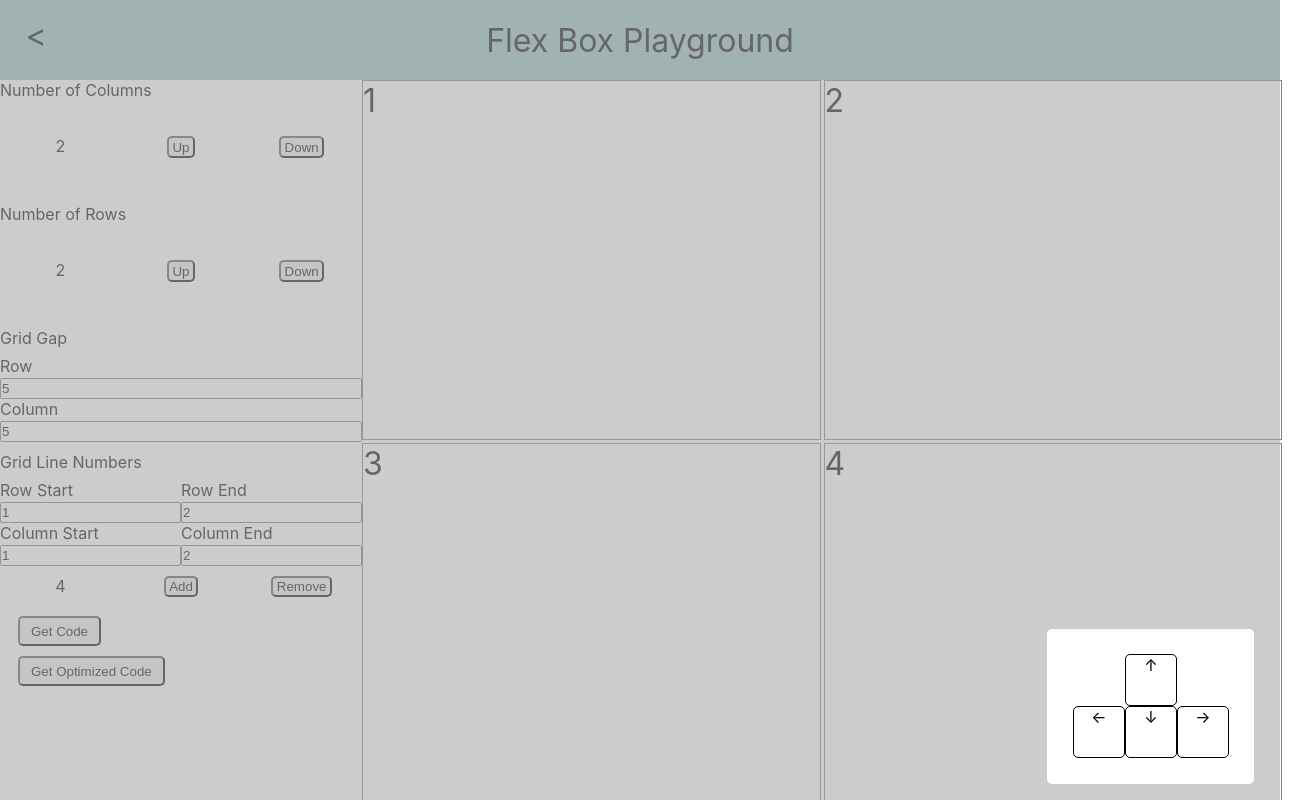
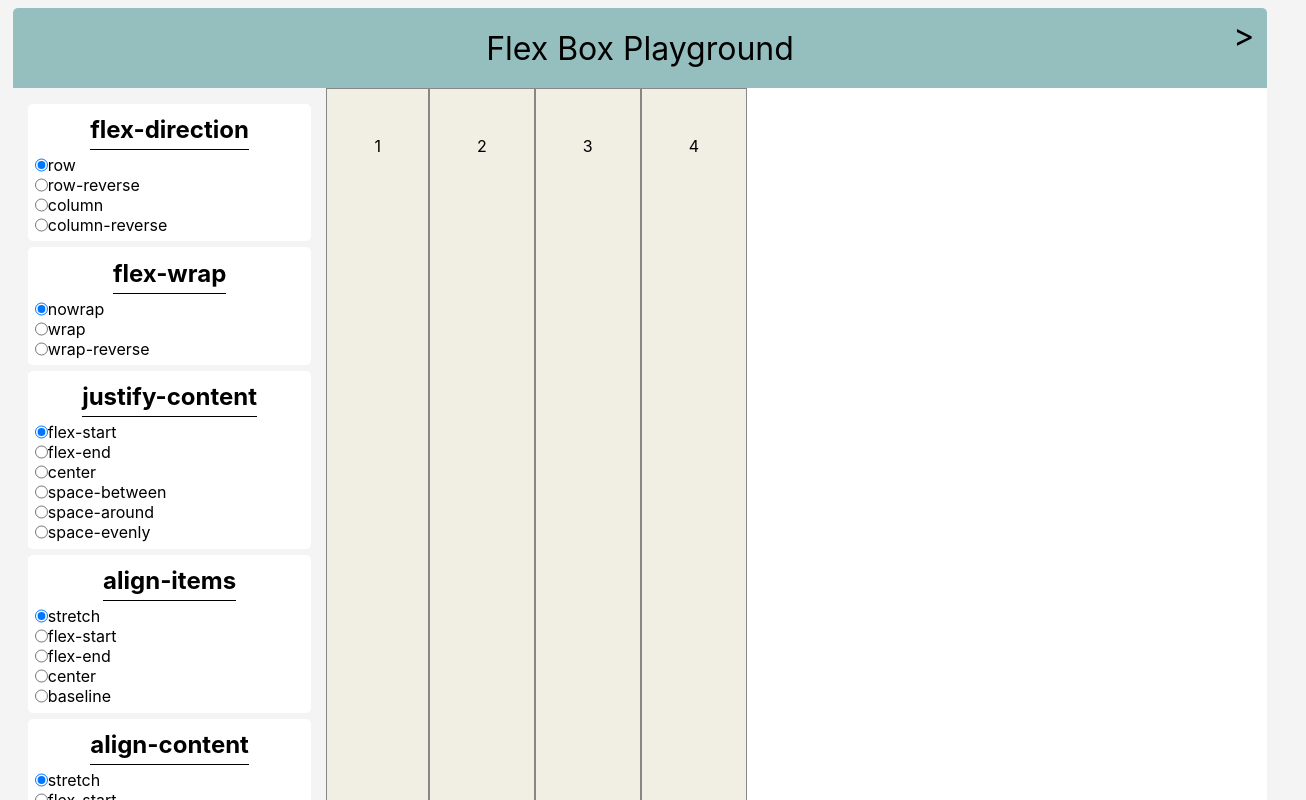
Before and after one commit to timbiles/flex-box, a React (Create React App) app: page / in a window 1280 px wide. Shown: the top 800 px of the page, 1306 px wide, since content can reach past the window. Built offline with nearby package versions, Linux system fonts and the light colour scheme.

Commit message:
adding styles

```diff
--- a/src/App.js
+++ b/src/App.js
@@ -1,6 +1,6 @@
 import React, { Component } from 'react';
 import { Header } from './styles/flex';
-import { Arrow } from './styles/home';
+import { Arrow, Main } from './styles/home';
 
 import Properties from './Components/properties';
 import Grid from './Components/grid';
@@ -8,30 +8,40 @@ import './App.scss';
 
 class App extends Component {
   state = {
-    flex: false,
+    flex: true,
     title: 'Flex Box Playground'
   };
   render() {
     const { flex, title } = this.state;
     return (
-      <>
+      <Main>
         <Header>{title}</Header>
         {flex ? (
           <>
-            <Arrow primary onClick={() => this.setState({ flex: !flex, title: 'Grid Playground' })}>
+            <Arrow
+              primary
+              onClick={() =>
+                this.setState({ flex: !flex, title: 'Grid Playground' })
+              }
+            >
               >
             </Arrow>
-              <Properties />
+            <Properties />
           </>
         ) : (
           <>
-            <Arrow secondary onClick={() => this.setState({ flex: !flex, title: 'Flex Box Playground' })}>
+            <Arrow
+              secondary
+              onClick={() =>
+                this.setState({ flex: !flex, title: 'Flex Box Playground' })
+              }
+            >
               {`<`}
             </Arrow>
             <Grid />
           </>
         )}
-      </>
+      </Main>
     );
   }
 }
--- a/src/App.scss
+++ b/src/App.scss
@@ -5,6 +5,10 @@
 
 .App {
   text-align: center;
+}
+
+*::selection {
+  background: #B2675E;
 }
 
 .App-header {
@@ -23,5 +27,5 @@
 }
 
 .color {
-  color: #555555;
+  color: #f1eee4;
 }
--- a/src/Components/arrows.js
+++ b/src/Components/arrows.js
@@ -1,5 +1,5 @@
 import React from 'react';
-import { Container, Box } from '../styles/gridStyles';
+import { Container, Box, Text } from '../styles/gridStyles';
 import { Modal } from '../styles/modal';
 
 const arrows = props => {
@@ -9,6 +9,9 @@ const arrows = props => {
       display={props.display ? 'block' : 'none'}
       onClick={e => props.handleClose(e, 'arrowModal', 'arrowDisplay')}
     >
+      <Text type>
+          Click on a box to move it around with the arrow keys!
+      </Text>
       <Container third>
         <Box main> ↑ </Box>
         <Box secondary> ← </Box>
--- a/src/Components/grid.js
+++ b/src/Components/grid.js
@@ -1,5 +1,5 @@
 import React, { Component } from 'react';
-import { Grid, SideNav, Main, Container, Input } from '../styles/gridStyles';
+import { Grid, SideNav, Main, Container, P } from '../styles/gridStyles';
 import { Btn } from '../styles/flex';
 import { Modal, Section, Pre } from '../styles/modal';
 import Loop from './loop';
@@ -27,52 +27,49 @@ class grid extends Component {
   };
 
   keyPress = e => {
-    const {colStart, colEnd, rowStart, rowEnd, shift} = this.state
-    // console.log(e.key)
+    const { colStart, colEnd, rowStart, rowEnd, shift } = this.state;
 
-    if(e.key === 'Shift') {
-        this.setState({shift: true})
-    } else if(e.key === 'ArrowLeft' && !shift && colStart >1){
-        this.setState({colStart: colStart -1, colEnd: colEnd -1})
-    } else if(e.key === 'ArrowRight' && !shift){
-        this.setState({colStart: colStart +1, colEnd: colEnd + 1})
-    } else if(e.key === 'ArrowUp' && !shift && rowStart >1){
-        this.setState({rowStart: rowStart -1, rowEnd: rowEnd - 1})
-    } else if(e.key === 'ArrowDown' && !shift){
-        this.setState({rowStart: rowStart +1, rowEnd: rowEnd +1})
-    } else if(e.key === 'ArrowRight' && shift){
-        this.setState({colEnd: colEnd +1})
-    } else if(e.key === 'ArrowLeft' && shift && colEnd > colStart+1){
-        this.setState({colEnd: colEnd -1})
-    } else if(e.key === 'ArrowLeft' && shift && colEnd <= colStart+1){
-        this.setState({colStart: colStart -1})
-    } else if(e.key === 'ArrowDown' && shift){
-        this.setState({rowEnd: rowEnd +1})
-    } else if(e.key === 'ArrowUp' && shift && rowEnd > rowStart+1){
-        this.setState({rowEnd: rowEnd -1})
-    } else if(e.key === 'ArrowUp' && shift && rowEnd <= rowStart+1){
-        this.setState({rowStart: rowStart -1})
+    if (e.key === 'Shift') {
+      this.setState({ shift: true });
+    } else if (e.key === 'ArrowLeft' && !shift && colStart > 1) {
+      this.setState({ colStart: colStart - 1, colEnd: colEnd - 1 });
+    } else if (e.key === 'ArrowRight' && !shift) {
+      this.setState({ colStart: colStart + 1, colEnd: colEnd + 1 });
+    } else if (e.key === 'ArrowUp' && !shift && rowStart > 1) {
+      this.setState({ rowStart: rowStart - 1, rowEnd: rowEnd - 1 });
+    } else if (e.key === 'ArrowDown' && !shift) {
+      this.setState({ rowStart: rowStart + 1, rowEnd: rowEnd + 1 });
+    } else if (e.key === 'ArrowRight' && shift) {
+      this.setState({ colEnd: colEnd + 1 });
+    } else if (e.key === 'ArrowLeft' && shift && colEnd > colStart + 1) {
+      this.setState({ colEnd: colEnd - 1 });
+    } else if (e.key === 'ArrowLeft' && shift && colEnd <= colStart + 1) {
+      this.setState({ colStart: colStart - 1 });
+    } else if (e.key === 'ArrowDown' && shift) {
+      this.setState({ rowEnd: rowEnd + 1 });
+    } else if (e.key === 'ArrowUp' && shift && rowEnd > rowStart + 1) {
+      this.setState({ rowEnd: rowEnd - 1 });
+    } else if (e.key === 'ArrowUp' && shift && rowEnd <= rowStart + 1) {
+      this.setState({ rowStart: rowStart - 1 });
     }
-}
+  };
 
-keyUp = e => {
-    e.key === 'Shift' && this.setState({shift: false})
-}
+  keyUp = e => {
+    e.key === 'Shift' && this.setState({ shift: false });
+  };
 
   handleClick = e => {
     const { columns, num } = this.state;
     let temp = +e.target.id + 1;
     let c = columns.split(' ').length;
     let count = 1;
-    console.log(e.target.id)
-    console.log(this.state.num)
+
     while (temp > c) {
       temp -= c;
       count++;
     }
 
-    if(e.target.id != num) {
-      console.log('hit 1')
+    if (e.target.id != num) {
       this.setState({
         num: +e.target.id,
         colStart: temp,
@@ -80,10 +77,8 @@ keyUp = e => {
         colEnd: temp + 1,
         rowEnd: count + 1,
         boxShadow: true
-      }, () => console.log('hit 2'));
+      });
     }
-
-
   };
 
   edit = value => {
@@ -97,7 +92,7 @@ keyUp = e => {
     this.setState({ [value]: arr.join(' ') });
   };
 
-handleClose = (e, f, g) => {
+  handleClose = (e, f, g) => {
     if (e.target.id === f) {
       this.setState({ [g]: false });
     }
@@ -140,15 +135,15 @@ handleClose = (e, f, g) => {
         : f;
     return (
       <Container>
-        {e}
+        <P>{e}</P>
         {g.includes('Gap') ? (
-          <Input
+          <input
             defaultValue={newVal}
             type="number"
             onChange={e => this.setState({ [g]: e.target.value + 'px' })}
           />
         ) : (
-          <Input
+          <input
             value={newVal}
             type="number"
             onChange={e => {
@@ -206,22 +201,24 @@ handleClose = (e, f, g) => {
         <Grid>
           <SideNav>
             <Container>
-              Number of Columns
+              <h3>Number of Columns</h3>
               {this.buttons(columnCount, 'columnCount', 'columns')}
             </Container>
             <Container>
-              Number of Rows
+              <h3>Number of Rows</h3>
               {this.buttons(rowCount, 'rowCount', 'rows')}
             </Container>
             <Container>
-              Grid Gap
+             <h3>Grid gap</h3>
               <Container>
-                {this.inputs('Row', 5, 'rowGap')}
-                {this.inputs('Column', 5, 'columnGap')}
+                <Container secondary>
+                  {this.inputs('Row', 5, 'rowGap')}
+                  {this.inputs('Column', 5, 'columnGap')}
+                </Container>
               </Container>
             </Container>
             <Container>
-              Grid Line Numbers
+              <h3>Grid Line Numbers</h3>
               <Container>
                 <Container secondary>
                   {this.inputs('Row Start', rowStart, 'rowStart')}
--- a/src/Components/properties.js
+++ b/src/Components/properties.js
@@ -68,15 +68,10 @@ class properties extends Component {
       <>
         <Container main>
           <Container primary>
-            <Container fourth>
               {this.map(direction, 'direction')}
               {this.map(wrap, 'wrap')}
-            </Container>
-            <Container fourth>
               {this.map(justifyContent, 'justifyContent')}
               {this.map(alignItems, 'alignItems')}
-            </Container>
-            <Container fourth>
             {this.map(alignContent, 'alignContent')}
             <Container secondary>
             <h2>Quantity</h2>
@@ -104,7 +99,6 @@ class properties extends Component {
               >
                 +
               </Btn>
-            </Container>
             </Container>
             </Container>
 
--- a/src/styles/flex.js
+++ b/src/styles/flex.js
@@ -5,8 +5,10 @@ export const Header = styled.div`
   justify-content: center;
   align-items: center;
   height: 10vh;
+  width: 98vw;
   background: #94bfbe;
   font-size: 2em;
+  border-radius: 5px 5px 0 0;
 `;
 
 export const Container = styled.div`
@@ -22,7 +24,10 @@ export const Container = styled.div`
 ${props =>
   props.main &&
   css`
-    min-height: 90vh;
+    /* max-height: 88vh; */
+    max-width: 98vw;
+    /* background: #fff; */
+    border-radius: 0 0 5px 5px;
   `}
   ${props =>
     props.primary &&
@@ -30,13 +35,18 @@ ${props =>
       flex-direction: column;
       justify-content: flex-start;
       flex: 1;
-      border-right: 1px solid grey;
+      margin-top: 1%;
     `}
   ${props =>
     props.secondary &&
     css`
       flex-direction: column;
       justify-content: flex-start;
+    background: #fff;
+    border-radius: 5px;
+    padding: 2%;
+      margin: 1% 5%;
+      height: max-content;
     `}
     ${props =>
       props.third &&
@@ -44,17 +54,12 @@ ${props =>
         justify-content: center;
         margin-top: 2%;
       `}
-      ${props =>
-        props.fourth &&
-        css`
-          flex-direction: row;
-          justify-content: space-around;
-        `}
 `;
 
 export const Flex = styled.div`
   display: flex;
   flex: 3;
+  background: #fff;
   flex-direction: ${props => props.direction};
   flex-wrap: ${props => props.wrap};
   justify-content: ${props => props.justifyContent};
@@ -68,8 +73,10 @@ export const P = styled.p`
   ${props =>
     props.main &&
     css`
-      box-shadow: 2px 4px 9px -1px #000;
-      background: #f4f4f4;
+      /* box-shadow: 4px 4px 9px -4px #000; */
+      /* box-shadow: 0 2px 9px #000; */
+      border: 1.5px solid #878787;
+      background: #f1eee4;
       padding: 5%;
       width: ${props => props.width};
       height: ${props => props.height};
--- a/src/styles/gridStyles.js
+++ b/src/styles/gridStyles.js
@@ -1,8 +1,12 @@
 import styled, { css, keyframes } from 'styled-components';
 
 export const Grid = styled.div`
-    display: grid;
-    grid-template-columns: 1fr 3fr;
+  display: grid;
+  grid-template-columns: 1fr 3fr;
+  width: 98vw;
+  max-height: 88vh;
+  background: #fff;
+  border-radius: 0 0 5px 5px;
 }
 `;
 
@@ -14,7 +18,8 @@ export const SideNav = styled.div`
 `;
 
 export const Main = styled.div`
-  height: 90vh;
+  height: 88vh;
+  max-width: 73.35vw;
   display: grid;
   grid-template-columns: ${props =>
     props.columns ? props.columns : '1fr 1fr'};
@@ -42,13 +47,13 @@ export const Container = styled.div`
       props.third &&
       css`
         position: absolute;
-        bottom: 2%;
-        right: 2%;
+        bottom: 10px;
+        right: 10px;
         padding: 2%;
         background: #fff;
         border-radius: 5px;
         grid-template-columns: 1fr 1fr;
-        animation: ${Entrance} .8s cubic-bezier(0.39, 0.575, 0.565, 1) both;
+        animation: ${Entrance} 0.8s cubic-bezier(0.39, 0.575, 0.565, 1) both;
       `}
 `;
 
@@ -92,18 +97,44 @@ export const Cont = styled.div`
   }
 `;
 
-export const Input = styled.input``;
-export const Text = styled.p`
-  font-size: 1rem;
+export const P = styled.p`
+  color: #282828;
+  font-weight: 400;
 `;
 
-export const Entrance = keyframes`
+export const Text = styled.code`
+  position: absolute;
+  right: 40px;
+  bottom: 200px;
+  font-size: 1rem;
+  overflow: hidden;
+  border-right: 0.15em solid orange;
+  white-space: nowrap;
+  margin: 0 auto;
+  ${props =>
+    props.type &&
+    css`
+      animation: ${Typing} 2.5s steps(40, end), ${Blink} 0.75s step-end infinite;
+    `}
+`;
+
+const Entrance = keyframes`
 0% {
-    transform: translateX(-20px) translateY(-20px);
+    transform: translate(-15px, -15px);
     opacity: 0;
     }
     100% {
-    transform: translateX(0) translateY(0);
+    transform: translate(0);
     opacity: 1;
     }
 `;
+
+const Typing = keyframes`
+  from { width: 0 }
+  to { width: 500px }
+`;
+
+const Blink = keyframes`
+from, to { border-color: transparent }
+50% { border-color: orange; }
+`;
--- a/src/styles/home.js
+++ b/src/styles/home.js
@@ -26,9 +26,8 @@ export const Exit = keyframes`
 `;
 
 export const Main = styled.div`
-
-    ${props=> props.animation && css`
-        animation: ${Exit} 0.5s cubic-bezier(0.550, 0.085, 0.680, 0.530) both;
-    `}
-
+    width: 100%;
+    height: 100%;
+    padding: 1vh 1vw;
+    background: #f4f4f4;
 `
```
Also changed, not shown: public/index.html (+0 -10 lines).
